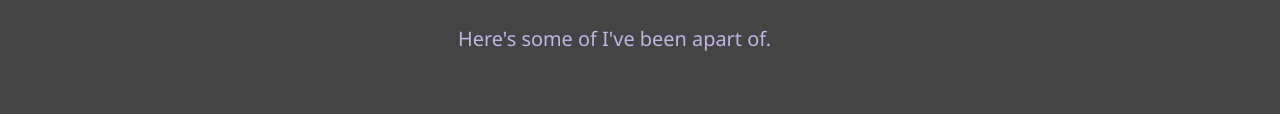
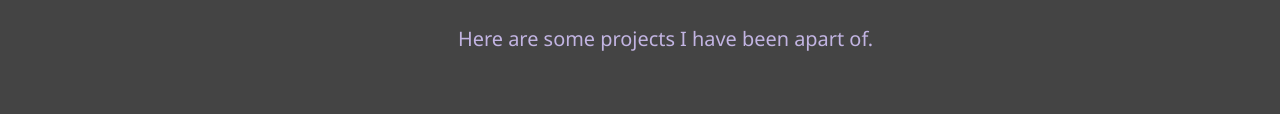
Before and after one commit to IanDowdy/mysite, a plain HTML site: page about.html in a window 1280 px wide. Shown: the part 538-652 px from the top of the page. Drawn offline with Linux system fonts and the light colour scheme.

Commit message:
Update about.html
Quick HTML updates in about section

```diff
--- a/about.html
+++ b/about.html
@@ -66,7 +66,7 @@
                     head first to learn as much about the world of web development as I possibly can. When I'm not
                     stuffing my face with new content, I'll at work (shocker, yeah?), a few choice spots
                     sprinkled about Austin or at home binge watching some random irreverent comedy for the 12th
-                    time. <h5 class="text-secondary project-header">Here's some of I've been apart of.</h5>
+                    time. <h5 class="text-secondary project-header">Here are some projects I have been apart of.</h5>
                 </p>
             </div>
 
```
